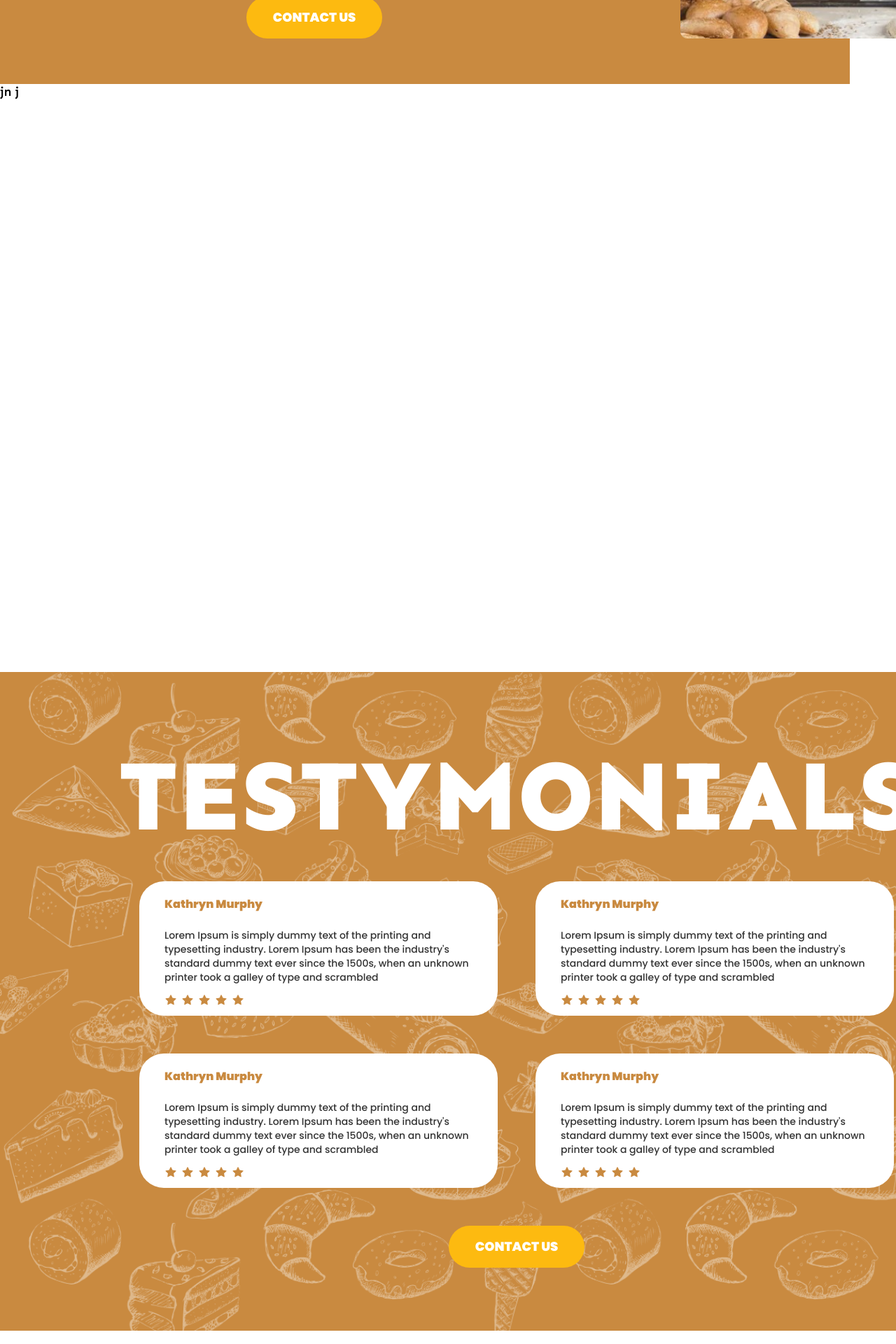
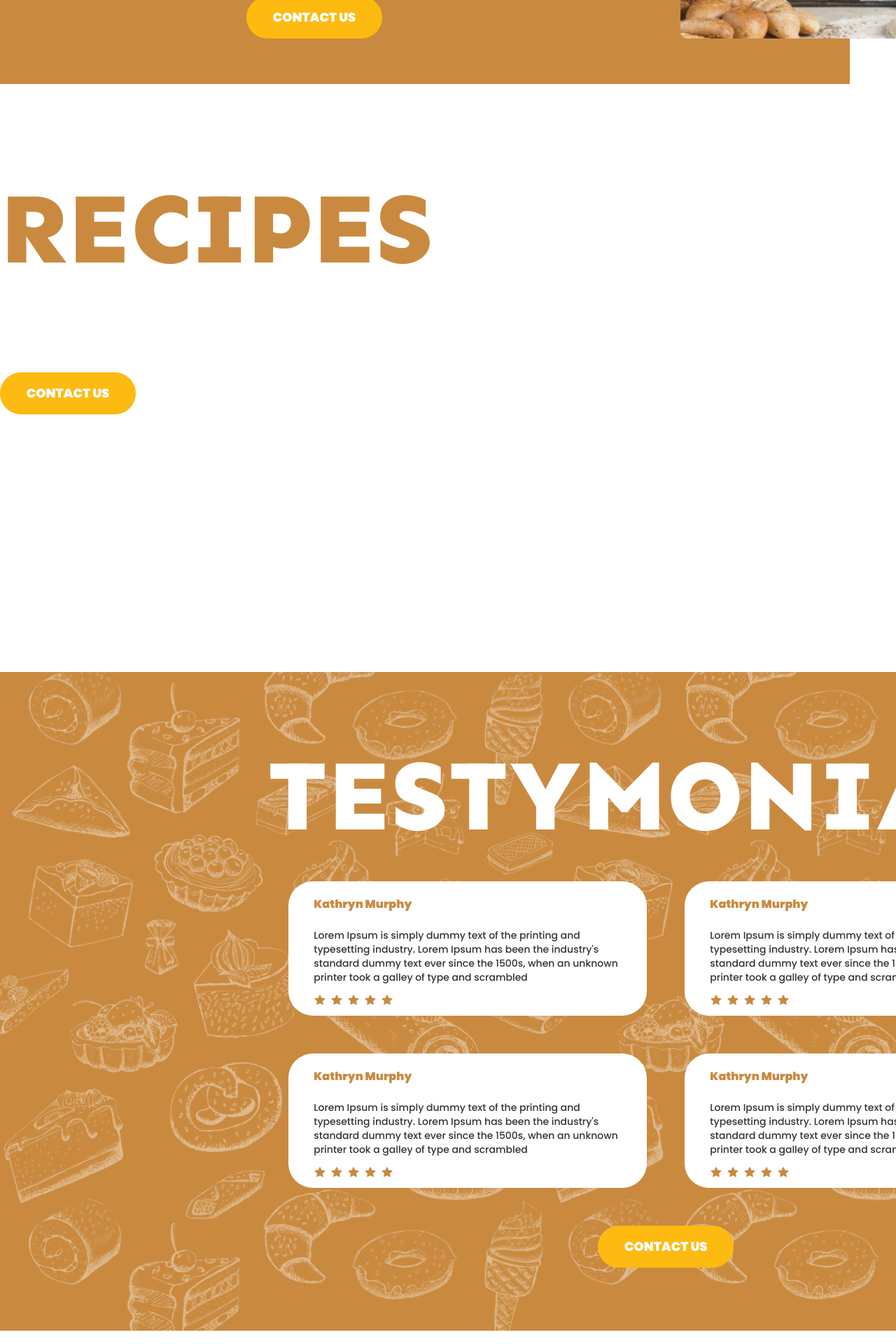
Before and after one commit to mahamfathy/menu-upskilling-task, an Angular app: page / in a window 1280 px wide. Shown: the part 2400-4320 px from the top of the page at 70% size. Built offline with nearby package versions, Linux system fonts and the light colour scheme.

Commit message:
create utilities.scss

```diff
--- a/src/app/recipes/recipes.component.html
+++ b/src/app/recipes/recipes.component.html
@@ -1,3 +1,18 @@
-<div class="row">
-  <div class="full">jn j</div>
+<div class="container">
+  <div class="row">
+    <h2 class="heading-orange">Recipes</h2>
+    <div class="review-wrapper">
+      <!-- @for ( review of reviews ;track review) { -->
+
+      <div class="card">
+        <!-- <h4 class="review-name">{{ review.name }}</h4>
+        <p class="review">{{ review.review }}</p>
+        <div class="review-rating">
+          <img src="{{ review.ratingImage }}" alt="" />
+        </div> -->
+      </div>
+      <!-- } -->
+      <button class="btn">contact us</button>
+    </div>
+  </div>
 </div>
--- a/src/app/recipes/recipes.component.scss
+++ b/src/app/recipes/recipes.component.scss
@@ -0,0 +1,2 @@
+@import "../../assets/sass/base/typography";
+@import "../../assets/sass/components/button";
--- a/src/app/reviews/reviews.component.scss
+++ b/src/app/reviews/reviews.component.scss
@@ -9,6 +9,8 @@
   background-size: cover;
   background-repeat: no-repeat;
   padding: 5rem;
+  display: flex;
+  justify-content: center;
   .row {
     width: 72rem;
     display: flex;
--- /dev/null
+++ b/src/assets/sass/base/_utilities.scss
@@ -0,0 +1,5 @@
+.u-center-div {
+  display: flex;
+  justify-content: center;
+  align-items: center;
+}
```
